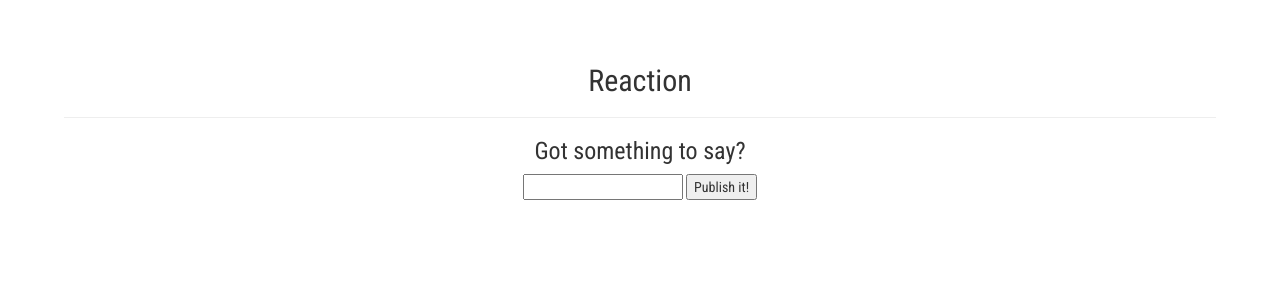
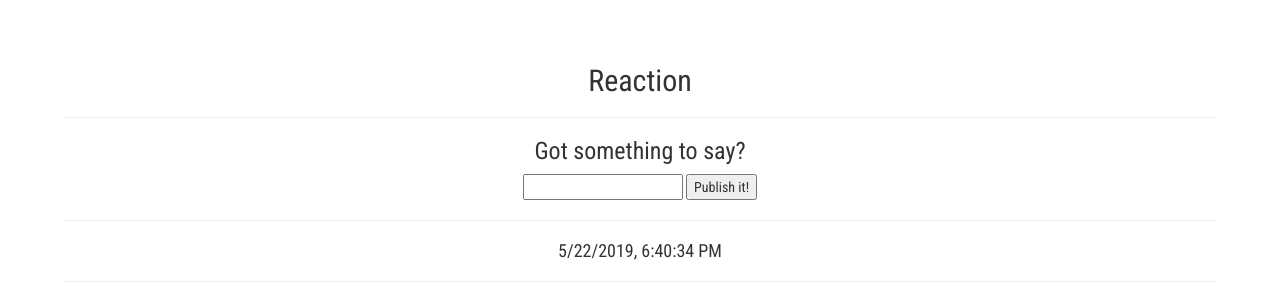
Before and after one commit to gabebravo/pubnub-messaging-app, a React (Create React App) app: page / in a window 1280 px wide. Both pictures are taken after a click on the button "Publish it!". Shown: the top 300 px of the page. Built offline with nearby package versions, Linux system fonts and the light colour scheme.

Commit message:
Added the Message Board component to show the messages

```diff
--- a/src/components/App.js
+++ b/src/components/App.js
@@ -1,6 +1,7 @@
 import React, { useReducer } from 'react';
 import reducer, { initialState } from '../state/reducer'
 import PublishMessage from './PublishMessage'
+import MessageBoard from './MessageBoard'
 
 function App() {
   const [state, dispatch] = useReducer(reducer, initialState)
@@ -11,6 +12,8 @@
       <h2>Reaction</h2>
       <hr />
       <PublishMessage dispatch={dispatch} />
+      <hr />
+      <MessageBoard messages={state.messages} />
     </div>
   );
 }
--- /dev/null
+++ b/src/components/MessageBoard.js
@@ -0,0 +1,20 @@
+import React from 'react'
+
+export default function MessageBoard({ messages }) {
+  return (
+    <div>
+      {
+        messages.map( message => {
+          const { id, text, timestamp } = message
+          return (
+            <div key={id}>
+              <h4>{new Date(timestamp).toLocaleString()}</h4>
+              <p>{text}</p>
+              <hr />
+            </div>
+          )
+        })
+      }
+    </div>
+  )
+}
```
